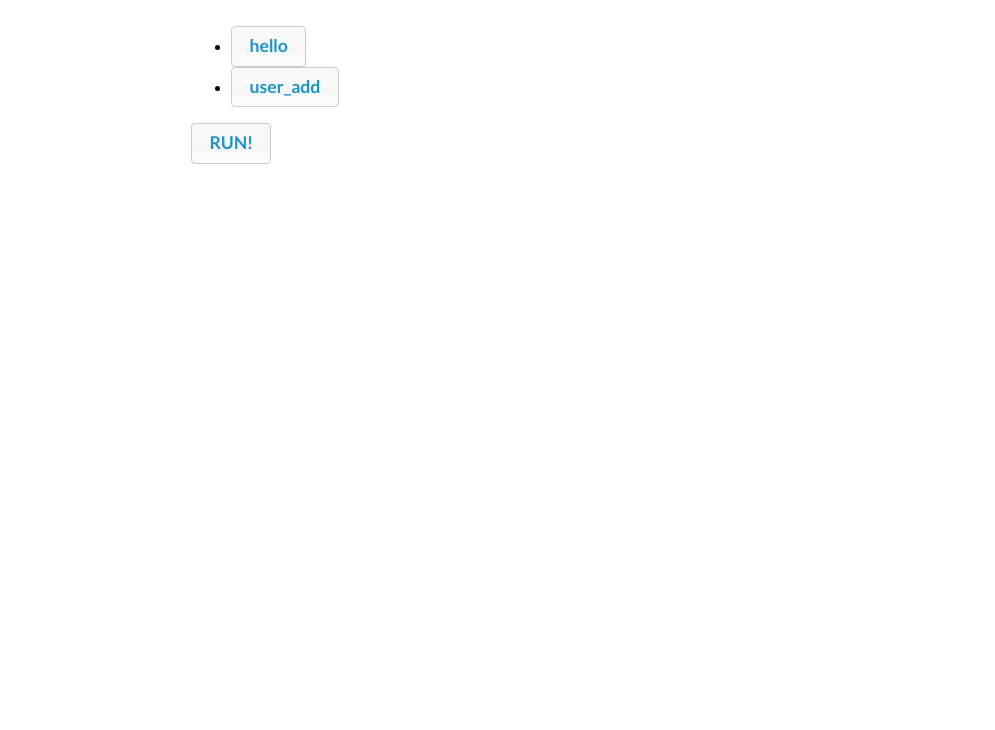
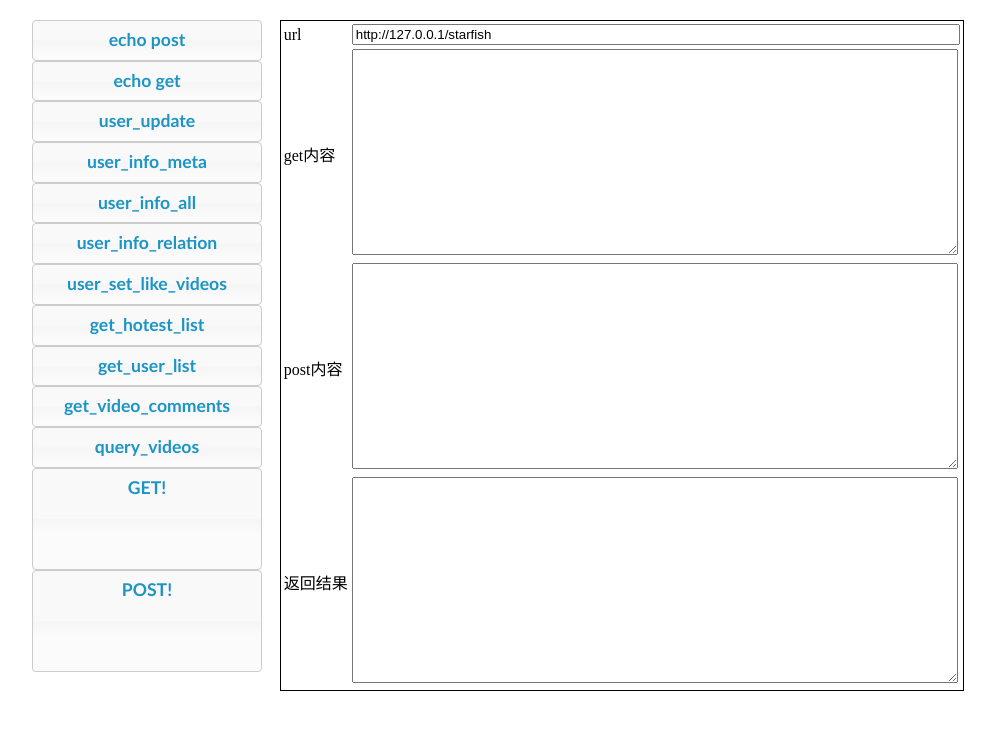
Before and after one commit to simpleton/starfish, a plain HTML site: page www/index.html in a window 1280 px wide. Shown: the whole page, without its empty margins (49-1044 px from the left). Drawn offline with Linux system fonts and the light colour scheme.

Commit message:
add html function

```diff
--- a/www/css/layout.css
+++ b/www/css/layout.css
@@ -1,21 +1,35 @@
 div#sidebar{
-    width: 200px;
     height: 100%;
     float:left;
-    margin:auto;
-
+    margin:10px 10px;
+    width:20%;
 }
 
 div#main{
-    width: 800px;
+    width: 90%;
     margin: 10px auto;
 }
 div#main_panel{
-    width: 550px;
-    margin:auto;
+    margin:10px 10px;
     float:left;
+    border-color: black;
+    border-width: 1px;
+    border-style: solid;
+    height:100%;
 }
 
 #http_param{
     width: 100%;
 }
+
+#sidebar div{
+    width:100%;
+}
+
+#run_url{
+    width:600px;
+}
+#main_panel textarea{
+    width:600px;
+    height:200px;
+}
--- a/www/index.html
+++ b/www/index.html
@@ -17,14 +17,68 @@
 <div id="main">
 
     <div id="sidebar">
-        <ul>
+        <div id="commands">
+            <div id="echo_get">echo post</div>
+            <div id="echo_post">echo get</div>
 
-            <li><div id="hello_test">hello</div></li>
-            <li><div id="user_add_test">user_add</div></li>
-        </ul>
-        <div id="do_request">RUN!</div>
+            <div id="user_update">user_update</div>
+            <div id="user_info_meta">user_info_meta</div>
+            <div id="user_info_all">user_info_all</div>
+            <div id="user_info_relation">user_info_relation</div>
+            <div id="user_set_like_videos">user_set_like_videos</div>
+            <div id="get_hotest_list">get_hotest_list</div>
+            <div id="get_user_list">get_user_list</div>
+            <div id="get_video_comments">get_video_comments</div>
+            <div id="query_videos">query_videos</div>
+        </div>
+
+        <div id="do_request">
+            <div id="get_request">GET!</div>
+            <div id="post_request">POST!</div>
+        </div>
+
     </div>
     <div id="main_panel">
+        <div>
+            <table>
+                <tbody>
+                    <tr>
+                        <td>
+                            url
+                        </td>
+                        <td>
+                            <input type="text" id="run_url" value='http://127.0.0.1/starfish'></input>
+                        </td>
+                    </tr>
+                    <tr>
+                        <td>
+                            get内容
+                        </td>
+                        <td>
+                            <textarea id="get_param"></textarea>
+                        </td>
+                    </tr>
+                    <tr>
+                        <td>
+                            post内容
+                        </td>
+                        <td>
+                            <textarea id="post_param"></textarea>
+                        </td>
+                    </tr>
+                    <tr>
+                        <td>
+                            返回结果
+                        </td>
+                        <td>
+                            <textarea id="result"></textarea>
+                        </td>
+                    </tr>
+                </tbody>
+            </table>
+            <div id='description'>
+            </div>
+        </div>
     </div>
 </div>
 
@@ -32,14 +86,22 @@
     $(document).ready(function() {
         $.starfish = {};
         $.starfishd_url = "/starfish";
-        $("#sidebar div").button().bind('click', function(){
+        $("#commands div").button().bind('click', function(){
             alert('not implement now!');
         });
-        $("#hello_test").button().unbind().bind('click', function(){
-            $('#main_panel').load('html/hello.html', function(){
-                $('#do_request').button().unbind().bind('click', hello_test);
-            });
-        });
+        $("#get_request").button().bind('click', function(){
+                    var html = get_request($('#run_url').val(),
+                                $('#get_param').val());
+                    $('#result').load(html);
+                }
+        ).height('100px');
+        $("#post_request").button().bind('click', function(){
+                    var html = post_request($('#run_url').val(),
+                            $('#get_param').val(),
+                            $('#post_param').val());
+                    $('#result').load(html);
+                }
+            ).height('100px');
     });
 
 </script>
--- a/www/js/starfish.js
+++ b/www/js/starfish.js
@@ -5,14 +5,35 @@
  * Time: AM10:27
  * To change this template use File | Settings | File Templates.
  */
-var hello_test = function() {
+
+var init_url = function(){
+
+}
+var get_request = function(url, get){
     $.ajax({
             type:"GET",
-        url:$.starfishd_url + "/hello?" + $('#param').val(),
+            url:url + "?" + get,
             contentType: "application/json; charset=utf-8",
             success:function(data) {
                 $("#result").html(data);
             },
             dataType:"html"
-    });
+        }
+
+    )
 };
+
+var post_request = function(url, get, post){
+    $.ajax({
+            type:"POST",
+            url:url + "?" + get,
+            contentType: "application/json; charset=utf-8",
+            success:function(data) {
+                $("#result").html(data);
+            },
+            dataType:"html",
+            data:post
+        }
+
+    )
+};
```
Also changed, not shown: 1 other file. Lines whose indentation alone changed are shown as unchanged.
